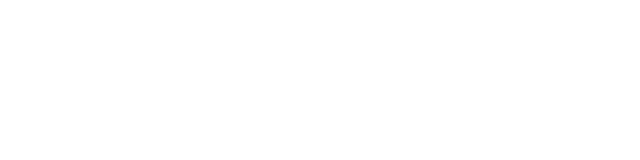
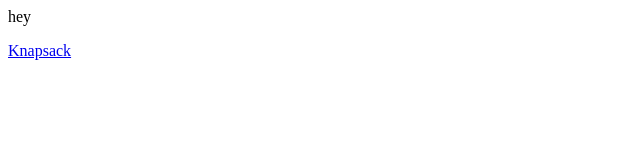
Before and after one commit to rba1aji/learning-react, a React (Create React App) app: page /knapsack in a window 1280 px wide. Before the commit this address had no page. Shown: the top 160 px of the page, without its empty margins (0-640 px from the left). Built offline with nearby package versions, Linux system fonts and the light colour scheme.

Commit message:
1 file modified, 2 added, 1 deleted

```diff
--- a/src/App.js
+++ b/src/App.js
@@ -1,13 +1,15 @@
 import React from 'react';
-import { BrowserRouter as Router, Routes, Route, Link } from 'react-router-dom';
-import Knapsack from './components/Knapsack';
-// import Knapsack from './components/Knapsack'
+import { BrowserRouter as Router, Switch, Routes, Route, Link } from 'react-router-dom';
+// import Knapsack from './components/Knapsack';
+import Knapsack from './pages/Knapsack';
 
 function Nav() {
   return (
     <>
       hey
-      <p><Link to="/knapsack">Knapsack</Link></p>
+      <p>
+        <a href="/knapsack">Knapsack</a>
+      </p>
     </>
   );
 }
@@ -18,7 +20,7 @@ export default function App() {
       <Nav />
       <Router>
         <Routes>
-           <Route path="/" element={<Knapsack/>} />
+           <Route path="/knapsack" exact element={Knapsack} />
         </Routes>
       </Router>
     </>
--- a/src/components/Knapsack/index.js
+++ b/src/components/Knapsack.js
@@ -2,6 +2,7 @@ import React from 'react'
 import {Link} from 'react-router-dom'
 export default function Knapsack(){
    return(
-    <Link to="/">hey im knapsack</Link>
+     <p>iam knapsack</p>
+    // <Link to="/">hey im knapsack</Link>
    );
 }
--- /dev/null
+++ b/src/pages/Knapsack/index.js
@@ -0,0 +1,7 @@
+import React from 'react'
+import {Link} from 'react-router-dom'
+export default function Knapsack(){
+  return(
+    <p>iam knapsack</p>
+  );
+}
```
